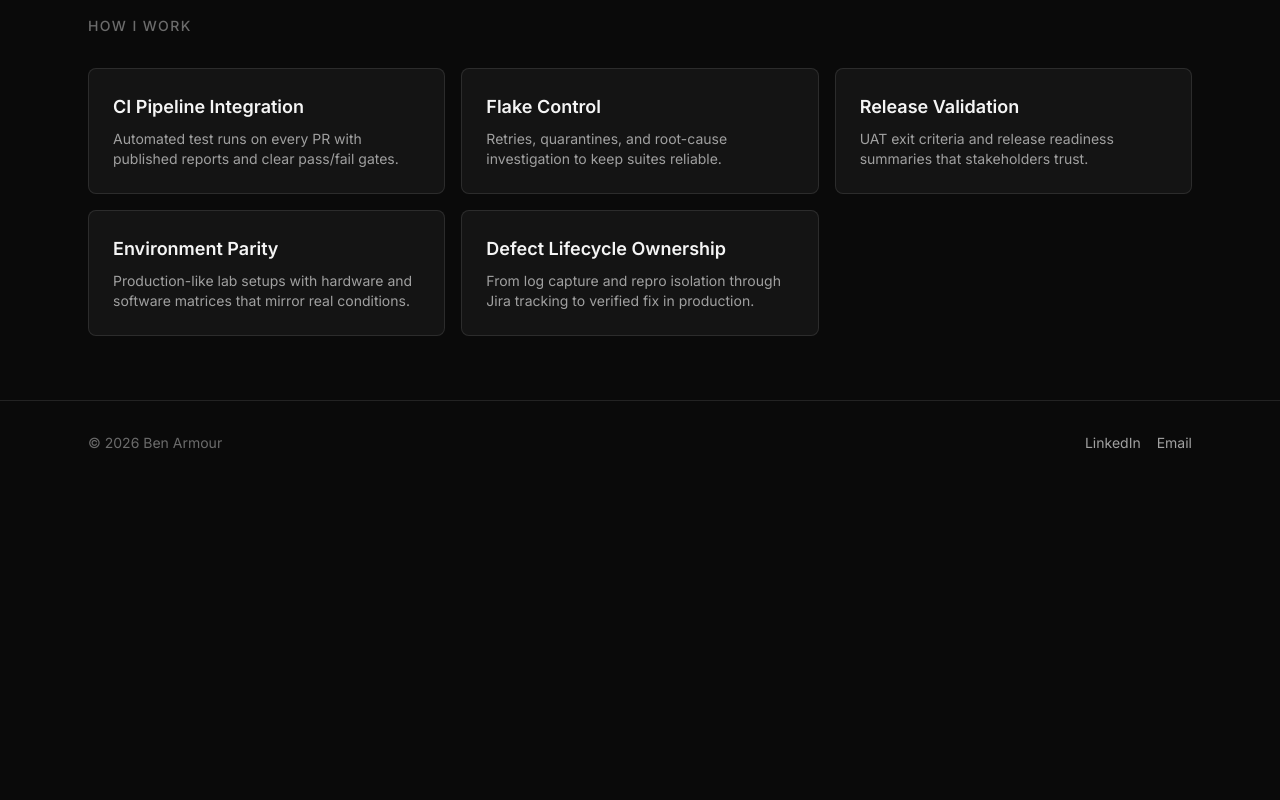
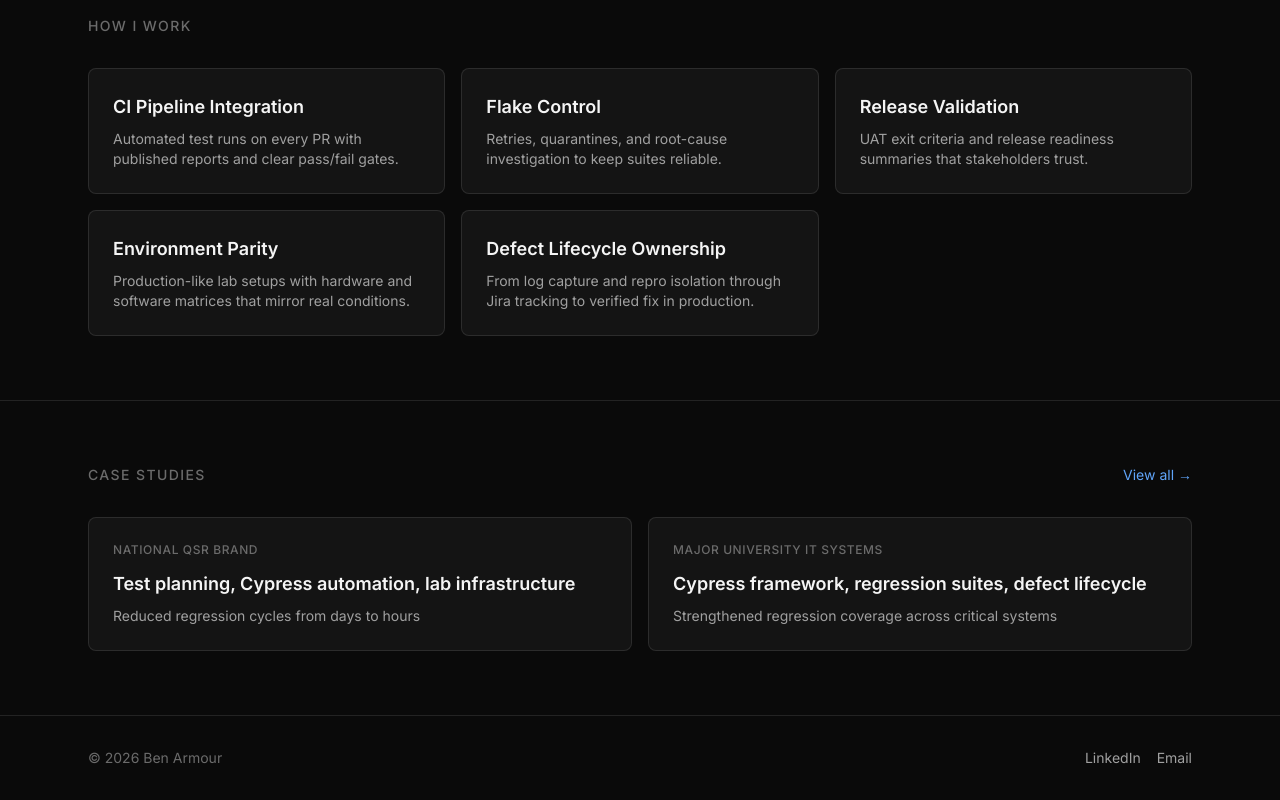
Before and after one commit to LostInTyping/BuildVerified, a Next.js app: page / in a window 1280 px wide. Shown: the part 571-1371 px from the top of the page. Before the commit the page ends 1056 px from the top, so only its background shows below. Built offline with nearby package versions, Linux system fonts and the light colour scheme.

Commit message:
add featured case studies grid with placeholder data

```diff
--- a/src/app/page.tsx
+++ b/src/app/page.tsx
@@ -1,11 +1,13 @@
 import { Hero } from "@/components/home/hero";
 import { ProofSection } from "@/components/home/proof-section";
+import { FeaturedCaseStudies } from "@/components/home/featured-case-studies";
 
 export default function Home() {
   return (
     <main>
       <Hero />
       <ProofSection />
+      <FeaturedCaseStudies />
     </main>
   );
 }
--- /dev/null
+++ b/src/components/home/featured-case-studies.tsx
@@ -0,0 +1,55 @@
+import Link from "next/link";
+
+const placeholderStudies = [
+  {
+    slug: "digital-menu-platform",
+    clientType: "National QSR brand",
+    role: "Test planning, Cypress automation, lab infrastructure",
+    outcome: "Reduced regression cycles from days to hours",
+  },
+  {
+    slug: "university-it-systems",
+    clientType: "Major university IT systems",
+    role: "Cypress framework, regression suites, defect lifecycle",
+    outcome: "Strengthened regression coverage across critical systems",
+  },
+];
+
+export function FeaturedCaseStudies() {
+  return (
+    <section className="border-t border-border">
+      <div className="mx-auto max-w-6xl px-6 py-16">
+        <div className="flex items-center justify-between">
+          <h2 className="text-sm font-medium uppercase tracking-widest text-text-muted">
+            Case Studies
+          </h2>
+          <Link
+            href="/case-studies"
+            className="text-sm text-accent transition-colors hover:text-accent-hover"
+          >
+            View all &rarr;
+          </Link>
+        </div>
+        <div className="mt-8 grid gap-4 md:grid-cols-2">
+          {placeholderStudies.map((study) => (
+            <Link
+              key={study.slug}
+              href={`/case-studies/${study.slug}`}
+              className="group rounded-lg border border-border bg-bg-card p-6 transition-all hover:border-border-hover hover:bg-bg-card-hover"
+            >
+              <p className="text-xs font-medium uppercase tracking-wider text-text-muted">
+                {study.clientType}
+              </p>
+              <h3 className="mt-3 text-lg font-semibold text-text-primary group-hover:text-accent">
+                {study.role}
+              </h3>
+              <p className="mt-2 text-sm text-text-secondary">
+                {study.outcome}
+              </p>
+            </Link>
+          ))}
+        </div>
+      </div>
+    </section>
+  );
+}
```
